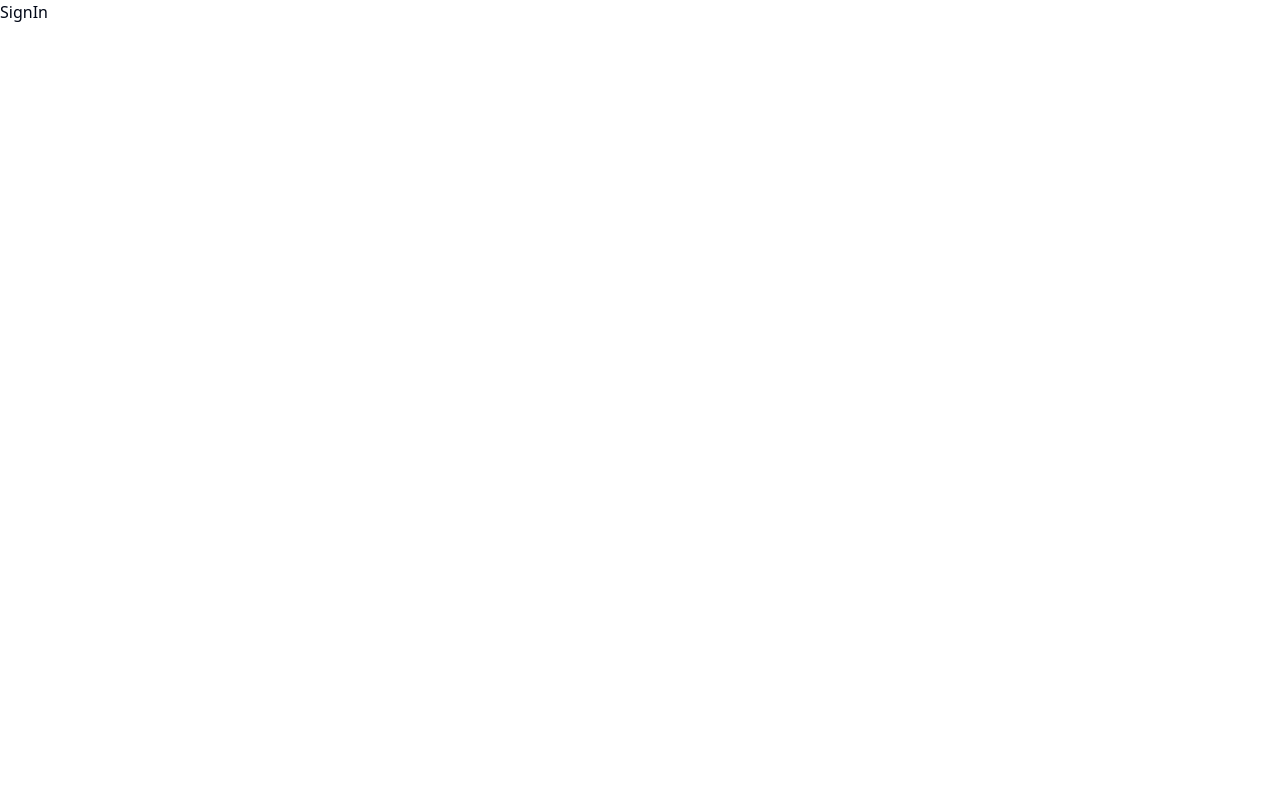
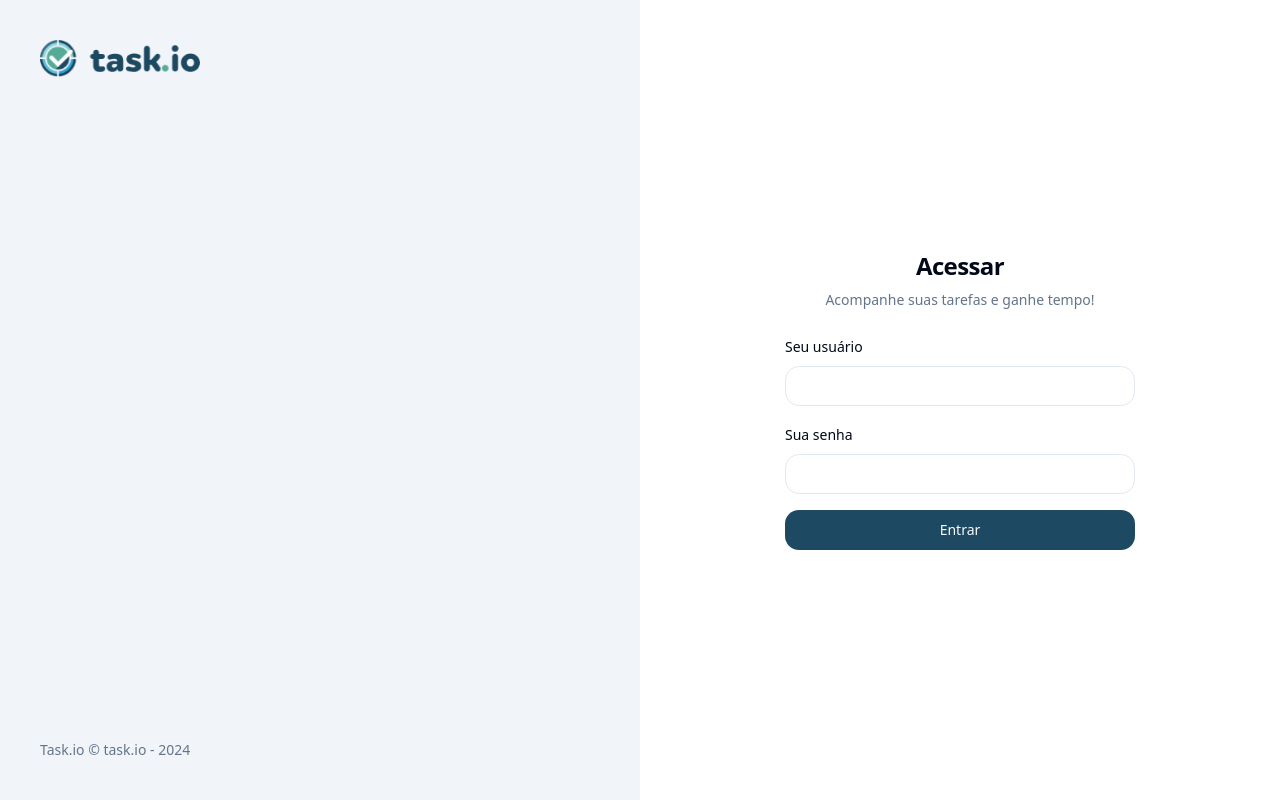
Before and after one commit to Task-io/task.io-app, a React (Vite) app: page /sign-in in a window 1280 px wide. Built offline with nearby package versions, Linux system fonts and the light colour scheme.

Commit message:
feat: Tela sign in

```diff
--- a/package.json
+++ b/package.json
@@ -10,6 +10,7 @@
     "preview": "vite preview"
   },
   "dependencies": {
+    "@radix-ui/react-label": "^2.0.2",
     "@radix-ui/react-slot": "^1.0.2",
     "class-variance-authority": "^0.7.0",
     "clsx": "^2.1.1",
--- /dev/null
+++ b/src/components/ui/input.tsx
@@ -0,0 +1,25 @@
+import * as React from "react"
+
+import { cn } from "@/lib/utils"
+
+export interface InputProps
+  extends React.InputHTMLAttributes<HTMLInputElement> {}
+
+const Input = React.forwardRef<HTMLInputElement, InputProps>(
+  ({ className, type, ...props }, ref) => {
+    return (
+      <input
+        type={type}
+        className={cn(
+          "flex h-10 w-full rounded-md border border-input bg-background px-3 py-2 text-sm ring-offset-background file:border-0 file:bg-transparent file:text-sm file:font-medium placeholder:text-muted-foreground focus-visible:outline-none focus-visible:ring-2 focus-visible:ring-ring focus-visible:ring-offset-2 disabled:cursor-not-allowed disabled:opacity-50",
+          className
+        )}
+        ref={ref}
+        {...props}
+      />
+    )
+  }
+)
+Input.displayName = "Input"
+
+export { Input }
--- /dev/null
+++ b/src/components/ui/label.tsx
@@ -0,0 +1,24 @@
+import * as React from "react"
+import * as LabelPrimitive from "@radix-ui/react-label"
+import { cva, type VariantProps } from "class-variance-authority"
+
+import { cn } from "@/lib/utils"
+
+const labelVariants = cva(
+  "text-sm font-medium leading-none peer-disabled:cursor-not-allowed peer-disabled:opacity-70"
+)
+
+const Label = React.forwardRef<
+  React.ElementRef<typeof LabelPrimitive.Root>,
+  React.ComponentPropsWithoutRef<typeof LabelPrimitive.Root> &
+    VariantProps<typeof labelVariants>
+>(({ className, ...props }, ref) => (
+  <LabelPrimitive.Root
+    ref={ref}
+    className={cn(labelVariants(), className)}
+    {...props}
+  />
+))
+Label.displayName = LabelPrimitive.Root.displayName
+
+export { Label }
--- a/src/global.css
+++ b/src/global.css
@@ -6,63 +6,47 @@
   :root {
     --background: 0 0% 100%;
     --foreground: 222.2 84% 4.9%;
-
     --card: 0 0% 100%;
     --card-foreground: 222.2 84% 4.9%;
-
     --popover: 0 0% 100%;
     --popover-foreground: 222.2 84% 4.9%;
-
-      --primary: 222.2 47.4% 11.2%;
+    --primary: 201 54% 25%;
     --primary-foreground: 210 40% 98%;
-
     --secondary: 210 40% 96.1%;
     --secondary-foreground: 222.2 47.4% 11.2%;
-
     --muted: 210 40% 96.1%;
     --muted-foreground: 215.4 16.3% 46.9%;
-
     --accent: 210 40% 96.1%;
     --accent-foreground: 222.2 47.4% 11.2%;
-
     --destructive: 0 84.2% 60.2%;
     --destructive-foreground: 210 40% 98%;
-
     --border: 214.3 31.8% 91.4%;
     --input: 214.3 31.8% 91.4%;
-      --ring: 222.2 84% 4.9%;
-
-      --radius: 0.5rem;
+    --ring: 221.2 83.2% 53.3%;
+    --radius: 1rem;
   }
 
-    .dark {
+  :dark {
     --background: 222.2 84% 4.9%;
     --foreground: 210 40% 98%;
-
     --card: 222.2 84% 4.9%;
     --card-foreground: 210 40% 98%;
-
     --popover: 222.2 84% 4.9%;
     --popover-foreground: 210 40% 98%;
-
-      --primary: 210 40% 98%;
+    --primary: 217.2 91.2% 59.8%;
     --primary-foreground: 222.2 47.4% 11.2%;
-
     --secondary: 217.2 32.6% 17.5%;
     --secondary-foreground: 210 40% 98%;
-
     --muted: 217.2 32.6% 17.5%;
     --muted-foreground: 215 20.2% 65.1%;
-
     --accent: 217.2 32.6% 17.5%;
     --accent-foreground: 210 40% 98%;
-
     --destructive: 0 62.8% 30.6%;
     --destructive-foreground: 210 40% 98%;
-
     --border: 217.2 32.6% 17.5%;
     --input: 217.2 32.6% 17.5%;
-      --ring: 212.7 26.8% 83.9%;
+    --ring: 224.3 76.3% 48%;
+    --radius: 1rem;
   }
 }
 
@@ -70,6 +54,7 @@
   * {
     @apply border-border;
   }
+
   body {
     @apply bg-background text-foreground;
   }
--- /dev/null
+++ b/src/pages/_layouts/app.tsx
@@ -0,0 +1,9 @@
+import { Outlet } from 'react-router-dom'
+
+export function AppLayout() {
+  return (
+    <div>
+      <Outlet />
+    </div>
+  )
+}
--- /dev/null
+++ b/src/pages/_layouts/auth.tsx
@@ -0,0 +1,21 @@
+import { Outlet } from 'react-router-dom'
+
+import logo from '../../assets/logo.svg'
+
+export function AuthLayout() {
+  return (
+    <div className="grid min-h-screen grid-cols-2">
+      <div className="flex h-full flex-col justify-between bg-muted p-10 text-muted-foreground">
+        <img src={logo} alt="Logotipo Task.io" className="w-40" />
+
+        <footer className="text-sm">
+          Task.io &copy; task.io - {new Date().getFullYear()}
+        </footer>
+      </div>
+
+      <div className="flex flex-col items-center justify-center">
+        <Outlet />
+      </div>
+    </div>
+  )
+}
--- a/src/pages/auth/sign-in.tsx
+++ b/src/pages/auth/sign-in.tsx
@@ -1,10 +1,39 @@
 import { Helmet } from 'react-helmet-async'
+
+import { Button } from '@/components/ui/button'
+import { Input } from '@/components/ui/input'
+import { Label } from '@/components/ui/label'
 
 export function SignIn() {
   return (
     <>
       <Helmet title="Login" />
-      <h1>SignIn</h1>
+
+      <div className="p-8">
+        <div className="flex w-[350px] flex-col justify-center gap-6">
+          <div className="flex flex-col gap-2 text-center">
+            <h1 className="text-2xl font-semibold tracking-tight">Acessar</h1>
+            <p className="text-sm text-muted-foreground">
+              Acompanhe suas tarefas e ganhe tempo!
+            </p>
+          </div>
+
+          <form className="space-y-4">
+            <div className="space-y-2">
+              <Label htmlFor="username">Seu usuário</Label>
+              <Input id="username" type="text" />
+            </div>
+            <div className="space-y-2">
+              <Label htmlFor="password">Sua senha</Label>
+              <Input id="password" type="password" />
+            </div>
+
+            <Button className="w-full" type="submit">
+              Entrar
+            </Button>
+          </form>
+        </div>
+      </div>
     </>
   )
 }
```
Also changed, not shown: src/routes.tsx (+14 -4 lines), src/assets/logo.svg (added), 1 other file (tests, documents, lock files or other folders). Lines whose indentation alone changed are shown as unchanged.
